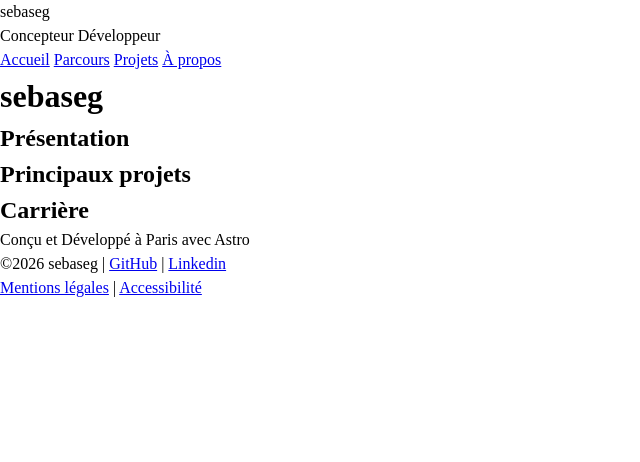
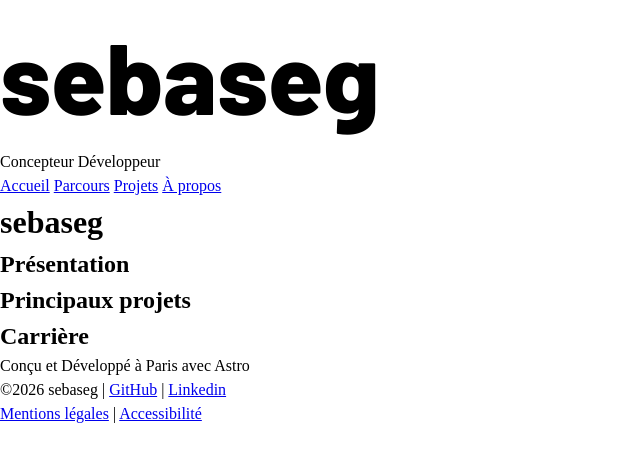
Before and after one commit to sebaseg-dev/sebaseg-site, an Astro site in the folder astro/: page / in a window 1280 px wide. Shown: the whole page, without its empty margins (0-640 px from the left). Built offline with nearby package versions, Linux system fonts and the light colour scheme; Astro itself is replaced by a stand-in of ours.

Commit message:
Add header component and Barlow font

```diff
--- a/astro/src/layouts/MainLayout.astro
+++ b/astro/src/layouts/MainLayout.astro
@@ -14,8 +14,10 @@ const { title = "Mon site Astro" } = Astro.props;
 		<title>sebaseg</title>
 	</head>
 	<body>
-    	<header>
+    	<header class="header">
+         <div class="header__brand">
             <p>sebaseg</p>
+         </div>
             <p>Concepteur Développeur</p>
             <nav>
                 <a href="/">Accueil</a>
--- a/astro/src/styles/base/_typography.scss
+++ b/astro/src/styles/base/_typography.scss
@@ -5,3 +5,11 @@
   font-style: normal;
   font-display: swap;
 }
+
+@font-face {
+  font-family: 'Barlow';
+  src: url('/fonts/Barlow-ExtraBold.ttf') format('truetype');
+  font-weight: 800;
+  font-style: extra-bold;
+  font-display: swap;
+}
--- /dev/null
+++ b/astro/src/styles/components/_header.scss
@@ -0,0 +1,7 @@
+.header {
+    &__brand {
+        font-family: 'Barlow', sans-serif;
+        font-weight: 800;
+        font-size: 100px;
+    }
+}
--- a/astro/src/styles/main.scss
+++ b/astro/src/styles/main.scss
@@ -1,2 +1,4 @@
 @use './base/_reset.scss';
 @use './base/_typography.scss';
+
+@use './components/_header.scss';
```
